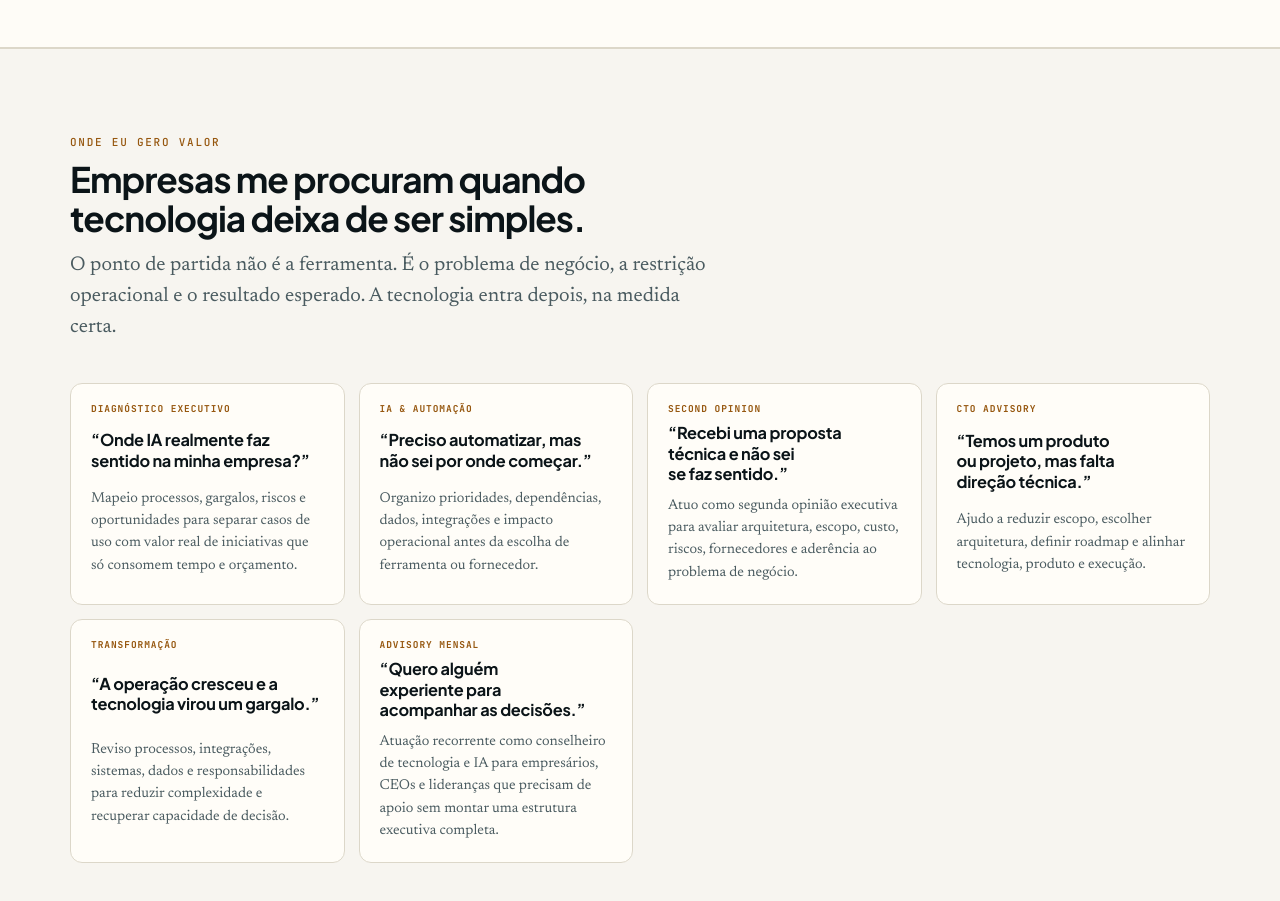
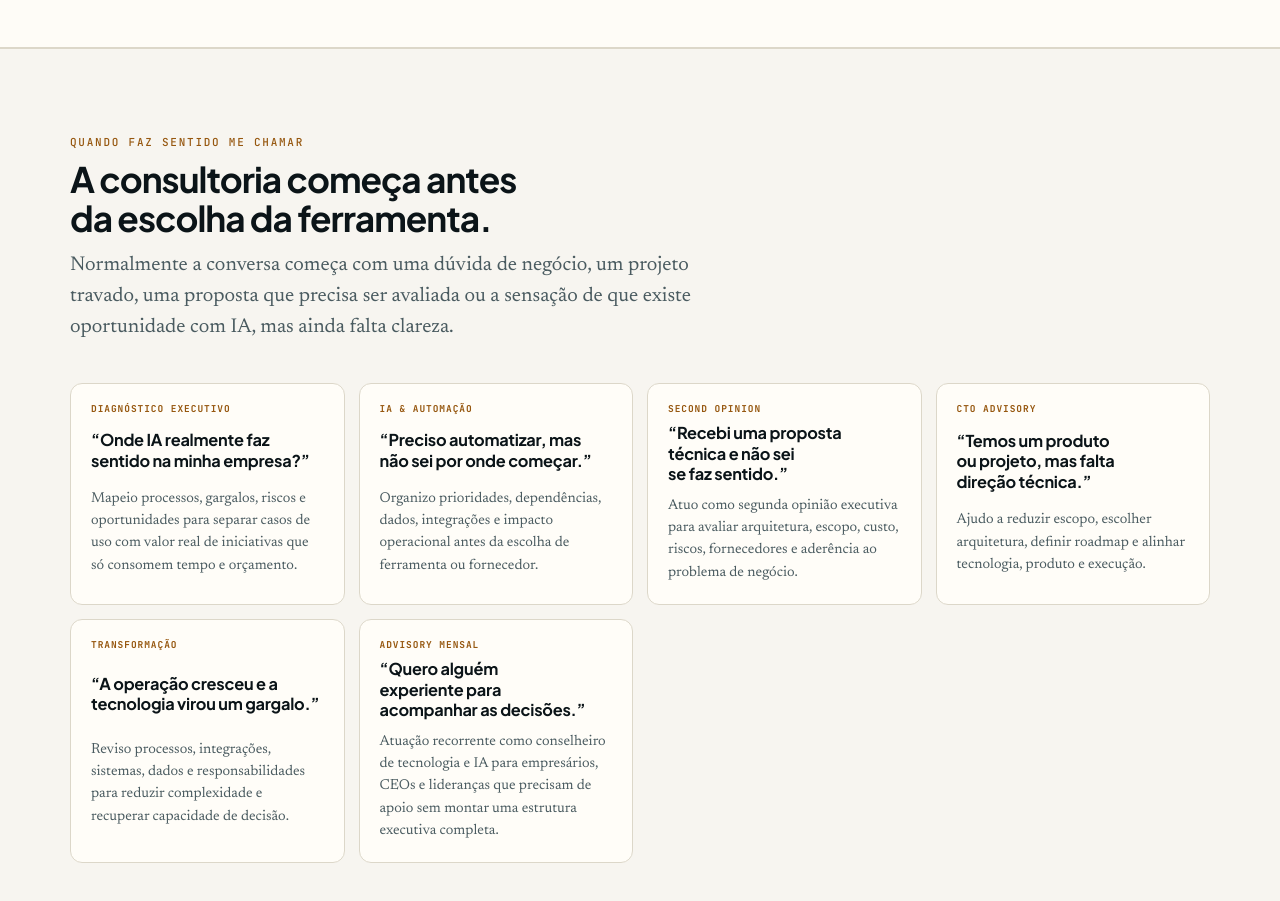
Before and after one commit to klausterra/klausterra.com.br, a React (Vite) app: page / in a window 1280 px wide. Shown: the part 1320-2221 px from the top of the page. Built offline with nearby package versions, Linux system fonts and the light colour scheme.

Commit message:
Reframe business problems as consulting entry points

```diff
--- a/src/components/Problems.tsx
+++ b/src/components/Problems.tsx
@@ -5,9 +5,9 @@ export function Problems() {
   return (
     <Section
       id="problemas"
-      eyebrow="Onde eu gero valor"
-      title="Empresas me procuram quando tecnologia deixa de ser simples."
-      lede="O ponto de partida não é a ferramenta. É o problema de negócio, a restrição operacional e o resultado esperado. A tecnologia entra depois, na medida certa."
+      eyebrow="Quando faz sentido me chamar"
+      title="A consultoria começa antes da escolha da ferramenta."
+      lede="Normalmente a conversa começa com uma dúvida de negócio, um projeto travado, uma proposta que precisa ser avaliada ou a sensação de que existe oportunidade com IA, mas ainda falta clareza."
     >
       <div className="problem-grid">
         {BUSINESS_PROBLEMS.map((item) => (
```
